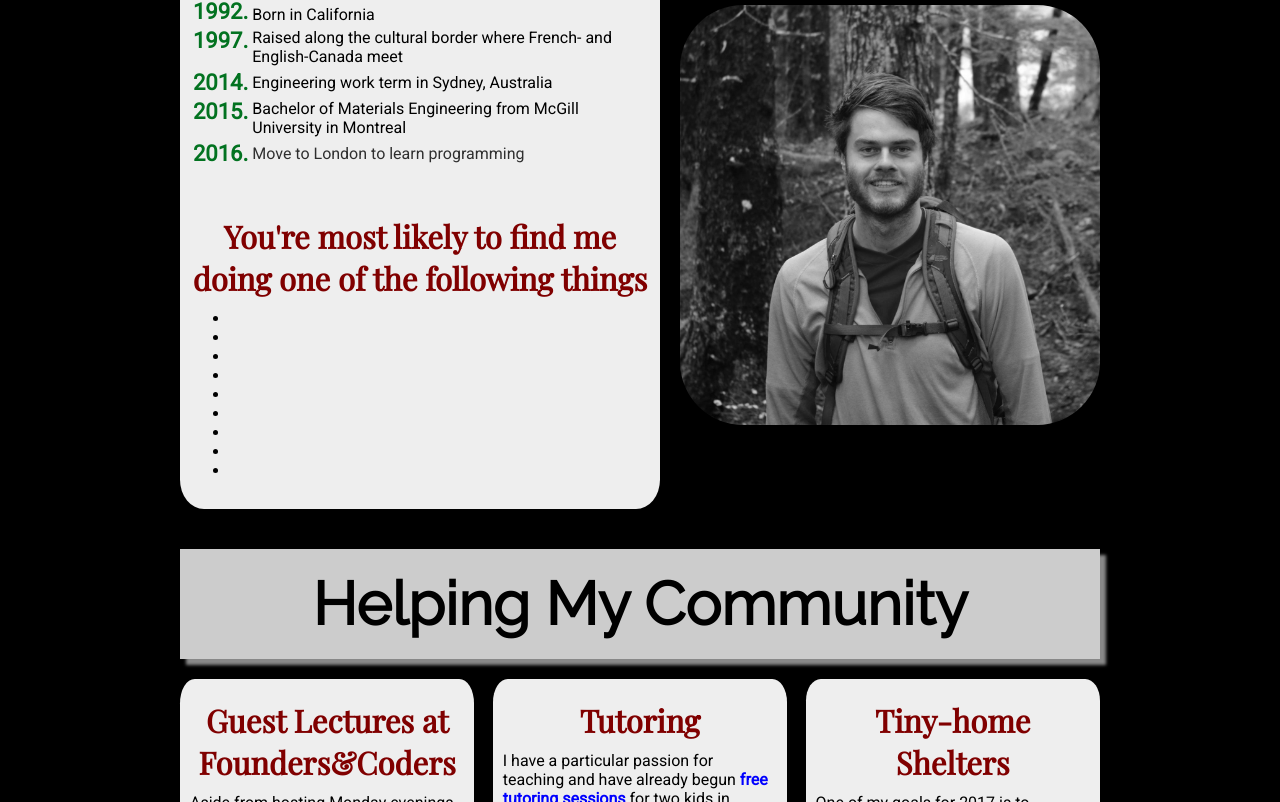
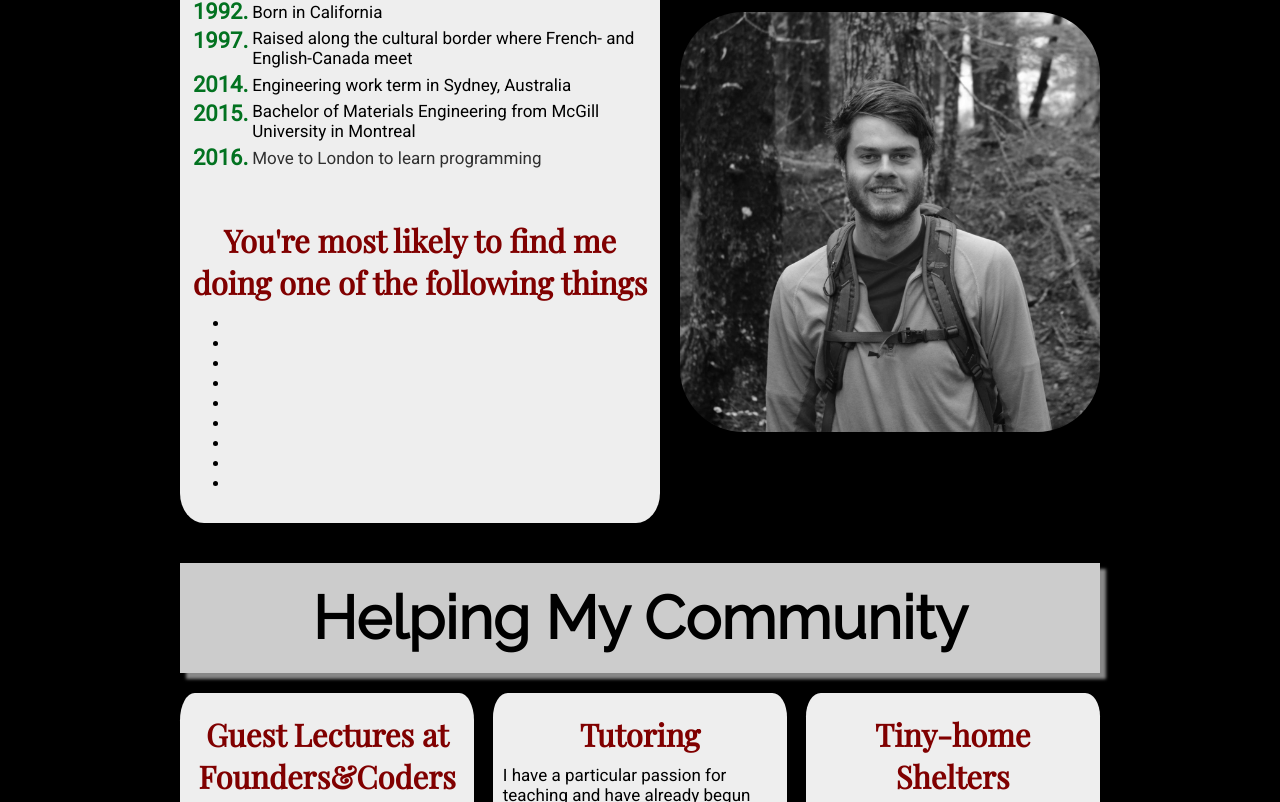
Before and after one commit to colinturner/personalpage2, a plain HTML site: page index.html in a window 1280 px wide. Shown: the part 286-1088 px from the top of the page. Drawn offline with nearby package versions, Linux system fonts and the light colour scheme; a web font is replaced by a local one.

Commit message:
Update paragraph font size

```diff
--- a/css/style.css
+++ b/css/style.css
@@ -4,6 +4,7 @@
 
 p{
     font-family: Roboto;
+    font-size: 17px;
 }
 
 .about_me_header {
--- a/index.html
+++ b/index.html
@@ -42,7 +42,7 @@
             <table>
 
                 <tr>
-                    <td><span class="green_bold">1992.</span></td>  <td style="vertical-align: bottom"><p class="table1">Born in California</p></td>
+                    <td><span class="green_bold">1992.</span></td>  <td style="vertical-align: middle"><p class="table1">Born in California</p></td>
                 </tr>
                 <tr>
                     <td><span class="green_bold">1997.</span></td>   <td><p class="table2">Raised along the cultural border where French- and English-Canada meet</p></td>
@@ -62,15 +62,15 @@
 
             <h2 class="about_me_header">You're most likely to find me doing one of the following things</h2>
             <ul>
-                <li><span class="boldBlue" id="bb1">Coding</span></li>
-                <li><span class="secondList">Reading about</span> <span class="boldBlue" id="bb2">start-ups</span> <span class="secondList">and/or</span> <span class="boldBlue" id="bb3">the sharing economy</span></li>
-                <li><span class="secondList">Completing</span> <span class="boldBlue" id="bb4">market research</span> <span class="secondList">on app ideas</span></li>
-                <li><span class="secondList">Hiking in</span> <span class="boldBlue" id="bb5">nature</span></li>
-                <li><span class="boldBlue" id="bb6">Paragliding</span></li>
-                <li><span class="secondList">Playing</span> <span class="boldBlue" id="bb7">piano</span> <span class="secondList">in a bar</span></li>
-                <li><span class="secondList">Teaching</span> <span class="boldBlue" id="bb8">guitar</span></li>
-                <li><span class="secondList">Wikipedia'ing the</span> <span class="boldBlue" id="bb9">history</span> <span class="secondList">of a regional Thai language</span></li>
-                <li><span class="secondList">Studying a</span> <span class="boldBlue" id="bb10">foreign language</span> <span class="secondList">on Duolingo, LingQ or Memrise</span></li>
+                <li><p><span class="boldBlue" id="bb1">Coding</span></p></li>
+                <li><p><span class="secondList">Reading about</span> <span class="boldBlue" id="bb2">start-ups</span> <span class="secondList">and/or</span> <span class="boldBlue" id="bb3">the sharing economy</span></p></li>
+                <li><p><span class="secondList">Completing</span> <span class="boldBlue" id="bb4">market research</span> <span class="secondList">on app ideas</span></p></li>
+                <li><p><span class="secondList">Hiking in</span> <span class="boldBlue" id="bb5">nature</span></p></li>
+                <li><p><span class="boldBlue" id="bb6">Paragliding</span></p></li>
+                <li><p><span class="secondList">Playing</span> <span class="boldBlue" id="bb7">piano</span> <span class="secondList">in a bar</span></p></li>
+                <li><p><span class="secondList">Teaching</span> <span class="boldBlue" id="bb8">guitar</span></p></li>
+                <li><p><span class="secondList">Wikipedia'ing the</span> <span class="boldBlue" id="bb9">history</span> <span class="secondList">of a regional Thai language</span></p></li>
+                <li><p><span class="secondList">Studying a</span> <span class="boldBlue" id="bb10">foreign language</span> <span class="secondList">on Duolingo, LingQ or Memrise</span></p></li>
             </ul>
         </article></span>
 
```
